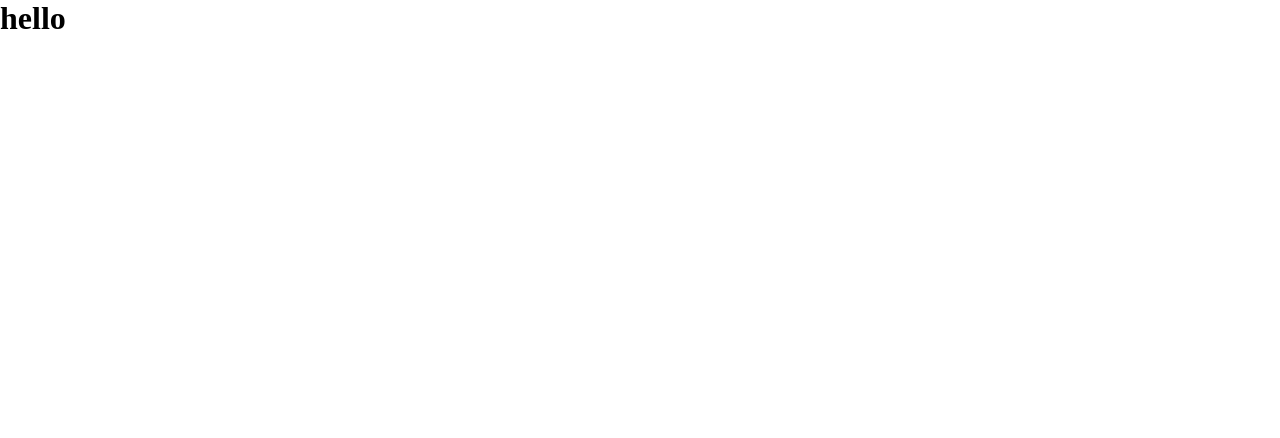
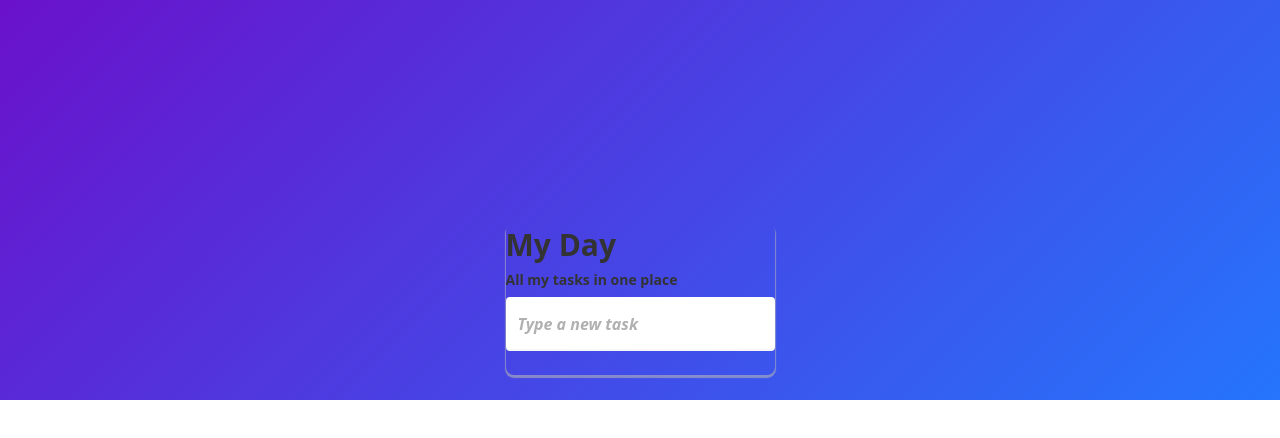
Before and after one commit to OrichalcosShunnoros/MyDayApp, a React (Vite) app: page / in a window 1280 px wide. Shown: the top 438 px of the page. Built offline with nearby package versions, Linux system fonts and the light colour scheme.

Commit message:
Feature: Add Header component and css documents.

```diff
--- /dev/null
+++ b/Components/Header/Header.jsx
@@ -0,0 +1,29 @@
+import { useState } from "react";
+import '../../src/css/Header.css';
+
+export const Header = ({ addTD }) => {
+  const [ title, setTitle ] = useState('');
+
+  const add = (e) => {
+    if (e.key === 'Enter') {
+      addTD(title);
+      setTitle('');
+    }
+  }
+
+  return (
+    <header>
+      <h1>My Day</h1>
+      <p>All my tasks in one place</p>
+
+      <input
+      className="new"
+      value={title}
+      onChange={(e) => setTitle(e.target.value)}
+      onKeyPress={add}
+      placeholder="Type a new task"
+      autoFocus
+      />
+    </header>
+  )
+}
--- a/src/App.css
+++ b/src/App.css
@@ -1,9 +1,7 @@
-.content {
-  background: blue;
-  max-width: fit-content;
-  max-height: fit-content;
-  padding: 10rem;
-
-  display: flex;
-  flex-direction: column;
+.container {
+    max-width: 500px;
+    background-color: transparent;
+    border-radius: 8px;
+    overflow: hidden;
+    box-shadow: 0px 2px 1px 1px #b6b6b699;
 }
--- a/src/App.jsx
+++ b/src/App.jsx
@@ -1,10 +1,11 @@
+import { Header } from '../Components/Header/Header'
 import './App.css';
 
 export const App = () => {
 
   return (
-    <>
-      <h1>hello</h1>
-    </>
+    <div className='container'>
+      <Header />
+    </div>
   );
 }
--- /dev/null
+++ b/src/css/Header.css
@@ -0,0 +1,32 @@
+header {
+    color: #333;
+    text-align: center;
+    margin-bottom: 1.5rem;
+
+    h1 {
+        text-align: left;
+        font-size: 30px;
+        margin-bottom: 5px;
+    }
+
+    p {
+        text-align: left;
+        font-size: 14px;
+        margin-bottom: .5rem;
+    }
+
+    .new {
+        width: 100%;
+        padding: 16px 12px;
+        border: none;
+        font-size: 16px;
+        box-shadow: inset 0 -2px 1px #00000008;
+        border-radius: 4px;
+        outline: none;
+    }
+
+    .new::placeholder {
+        color: #b0b0b0;
+        font-style: italic;
+    }
+}
--- /dev/null
+++ b/src/css/index.css
@@ -0,0 +1,9 @@
+* {
+  margin: 0;
+  padding: 0;
+  box-sizing: border-box;
+}
+
+body {
+  background: red;
+}
--- a/src/index.css
+++ b/src/index.css
@@ -2,4 +2,14 @@
   margin: 0;
   padding: 0;
   box-sizing: border-box;
+  font-family: system-ui, -apple-system, BlinkMacSystemFont, 'Segoe UI', Roboto, Oxygen, Ubuntu, Cantarell, 'Open Sans', 'Helvetica Neue', sans-serif;
+  font-weight: 600;
 }
+
+body {
+  background: linear-gradient(135deg, #6a11cb, #2575fc) 0 0 / 100% 50vh no-repeat, #fff 0 50vh / 100% 50vh no-repeat;
+  display: flex;
+  flex-direction: column;
+  align-items: center;
+  margin-top: 17.5%;
+}
```
Also changed, not shown: src/css/App.css (added, +9 -0 lines).
